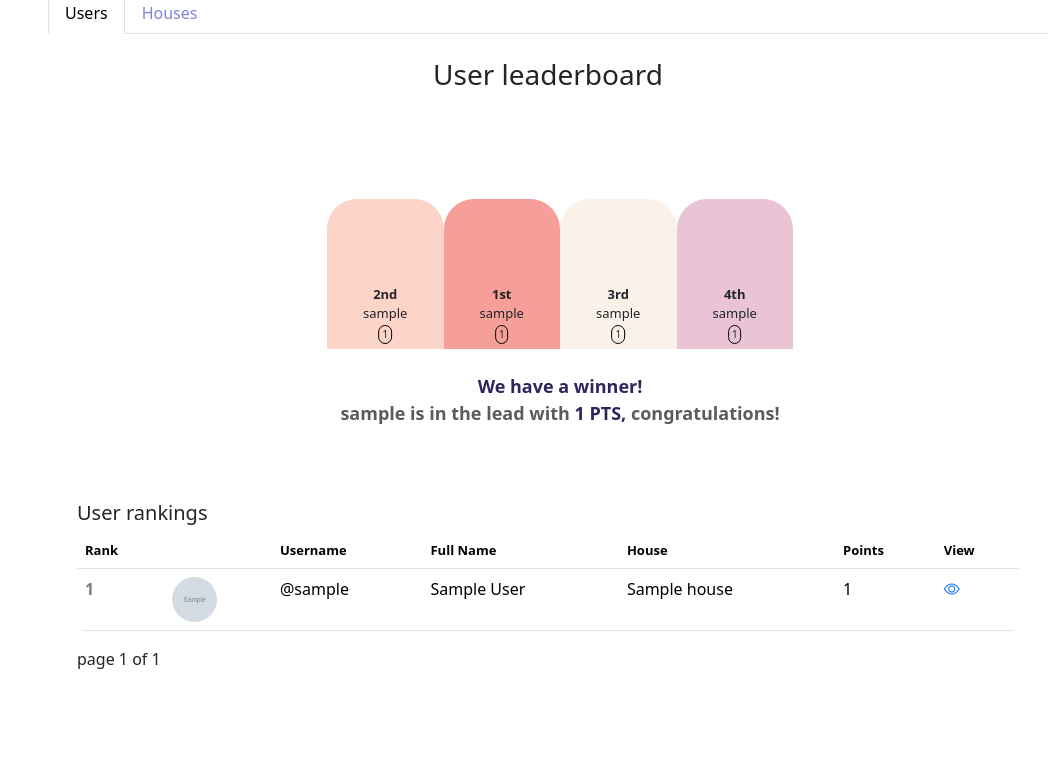
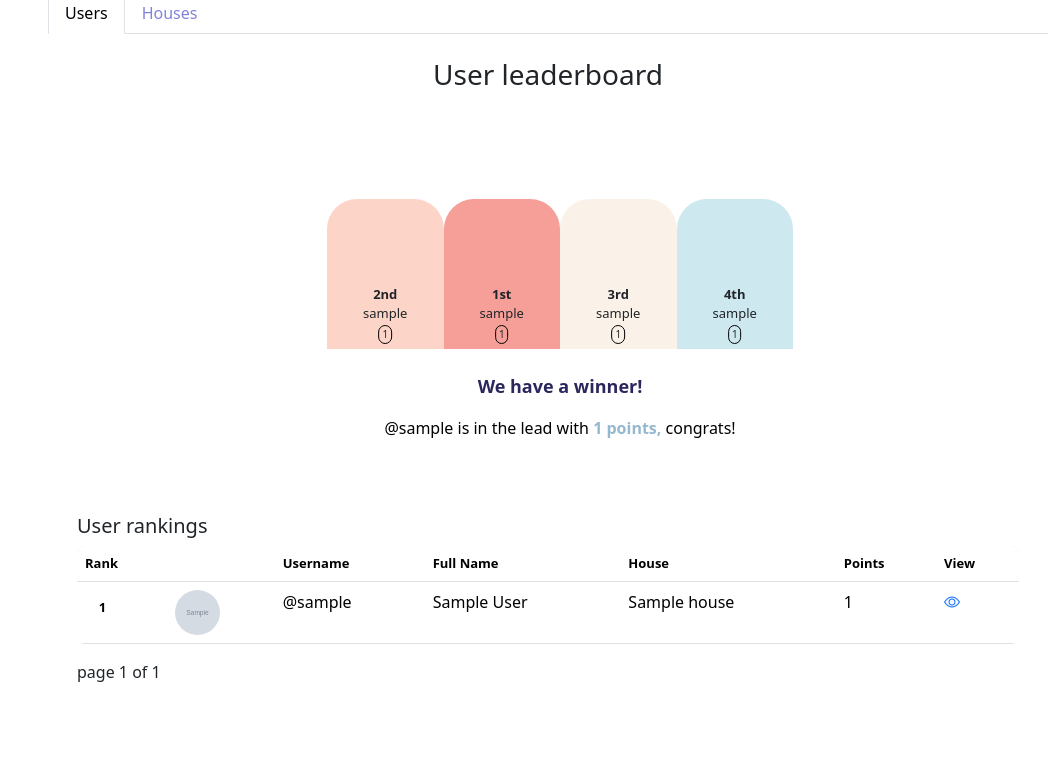
Before and after one commit to rawanalnouri/MyDoom, a Django app: template ExpenseTracker/templates/scores.html in a window 1280 px wide. Shown: the part 257-1034 px from the top of the page, without its empty margins (217-1280 px from the left). Run offline with Django 3.2, Linux system fonts and the light colour scheme; the template is opened without the code that fills it: most values are stand-ins (such as "Sample title", 1, 10 or a date in 2020); grey boxes marked "Sample" are stand-in pictures; some libraries are stand-ins or nearby versions.

Commit message:
Update styling
Co-Authored-By: AzizProCoder <99492915+AzizProCoder@users.noreply.github.com>
Co-Authored-By: Katbenn <95385281+Katbenn@users.noreply.github.com>
Co-Authored-By: imaan244 <72647431+imaan244@users.noreply.github.com>

```diff
--- a/ExpenseTracker/templates/partials/userLeaderboard.html
+++ b/ExpenseTracker/templates/partials/userLeaderboard.html
@@ -18,7 +18,7 @@
                               <div class="bar-label"><span style="font-weight: 600;">3rd</span><br>{{topPoints.2.user.username}}</div>
                               <div class="bar-number" id="third-user-points">{{topPoints.2.count}}</div>
                             </div>
-                            <div class="bar fourth" id="fourth-user-bar">
+                            <div class="bar four" id="fourth-user-bar">
                               <div class="bar-label"><span style="font-weight: 600;">4th</span><br>{{topPoints.3.user.username}}</div>
                               <div class="bar-number" id="fourth-user-points">{{topPoints.3.count}}</div>
                             </div>
@@ -26,23 +26,15 @@
                         <br>
                         <p class="leaderboard-text">
                             We have a winner!
-                            <br>
-                            <span class="text-muted">{{topPoints.0.user.username}} is in the lead with </span>
-                            {{topPoints.0.count}} PTS,
-                            <span class="text-muted"> congratulations!</span>
+                        </p>
+                        <p class="user-text">
+                            <span class="black-text">@{{topPoints.0.user.username}} is in the lead with </span>
+                            {{topPoints.0.count}} points,
+                            <span class="black-text"> congrats!</span>
                         </p>
                     </div>
             </div>
         </div>
-        <!--<div class="col-sm-6">
-            <div class="card">
-                <div class="card-body">
-                    Second card
-                    <br>
-                    Personal house data/charts
-                </div>
-            </div>
-        </div> -->
     </div>
 
     <br>
--- a/ExpenseTracker/templates/partials/users/userList.html
+++ b/ExpenseTracker/templates/partials/users/userList.html
@@ -15,7 +15,12 @@
     <tbody>
         {% for i in points %}
         <tr>
-            <th scope="row" class="text-black-50">{{ startingNumber|add:forloop.counter }}</th>
+            <!-- <th scope="row" class="text-black-50">{{ startingNumber|add:forloop.counter }}</th> -->
+
+            <th scrope="row"><div{% if i.user == topPoints.0.user %} class="circle-first" {% elif i.user == topPoints.1.user %} class="circle-second"
+                {% elif i.user == topPoints.2.user %} class="circle-third" {% elif i.user == topPoints.3.user %} class="circle-fourth"
+                {% else %} class="circle-users" {% endif %}>{{ startingNumber|add:forloop.counter }}</th>
+
             <td>
                 <img src="{{i.user.miniGravatar }}" alt="Gravatar of {{ i.user.username }}" class="rounded-circle" width="45" height="45">
             </td>
```
